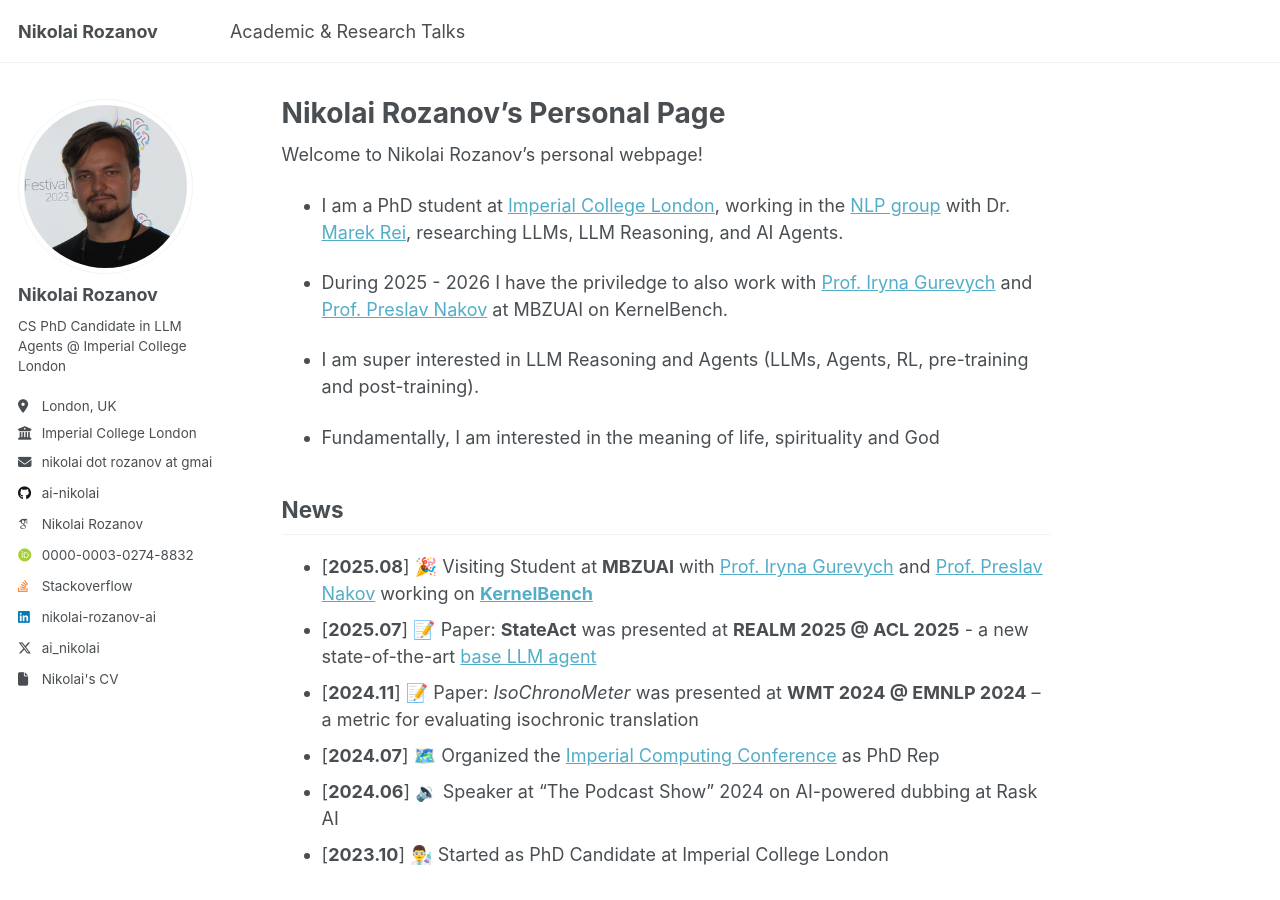
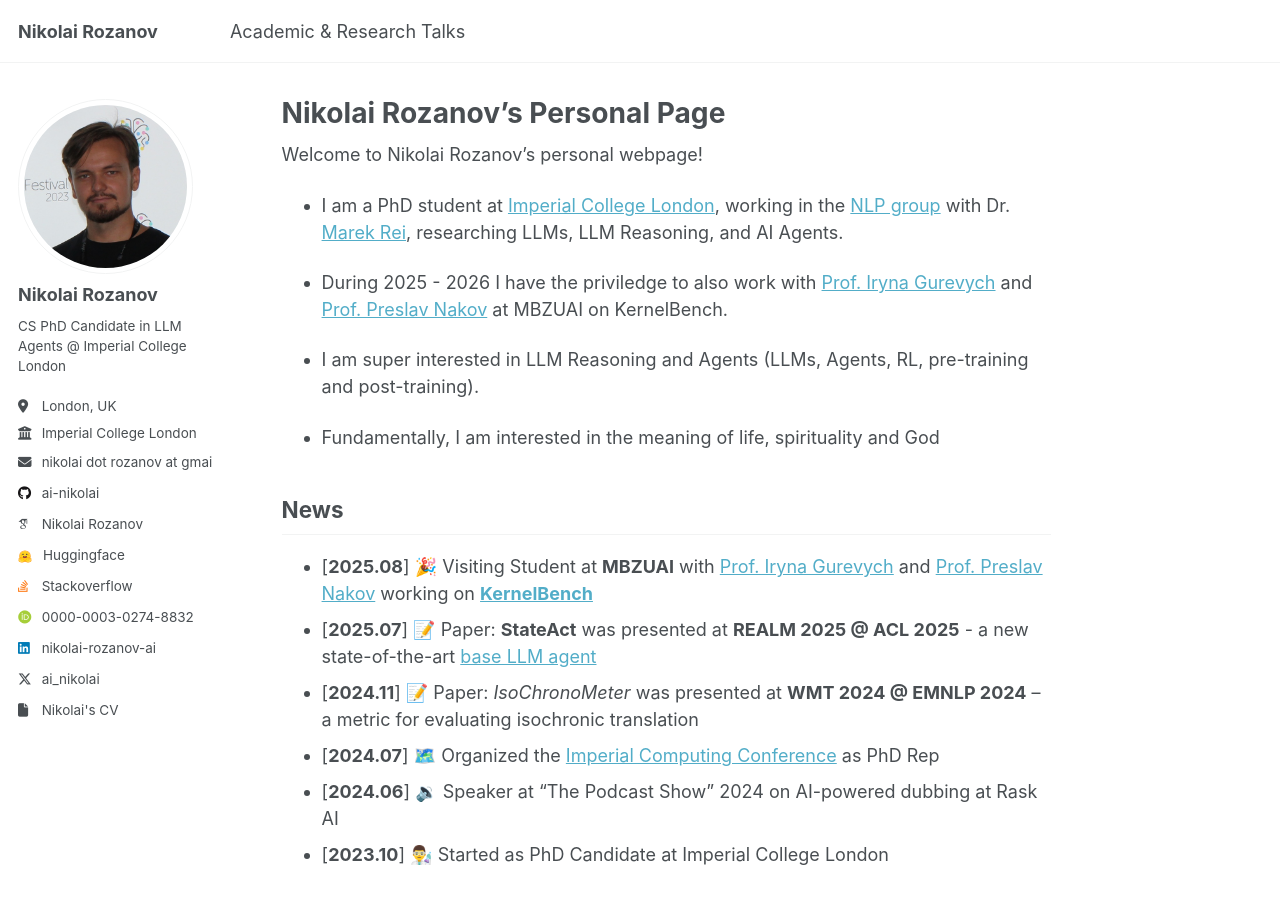
Before and after one commit to ai-nikolai/ai-nikolai.github.io, a Jekyll site: the page built from _pages/about.md, in a window 1280 px wide and 900 px high. Built offline with Jekyll 4.4.1, drawn with Linux system fonts in a browser that asks for light colours; some web fonts are replaced.

Commit message:
added social

```diff
--- a/_config.yml
+++ b/_config.yml
@@ -74,6 +74,7 @@
   xing             : # Username
   youtube          : # Username
   zhihu            : # Username
+  huggingface      : ai-nikolai
 
 # Publication Category - The following the list of publication categories and their headings
 publication_category:
@@ -278,9 +279,9 @@
   #     share: true
   #     comment: true
   # _talks
-  - scope:
-      path: ""
-      type: talks
+  # - scope:
+  #     path: ""
+  #     type: talks
   #   values:
   #     layout: talk
   #     author_profile: true
--- a/_includes/author-profile.html
+++ b/_includes/author-profile.html
@@ -58,6 +58,16 @@
       {% if author.impactstory %}
         <li><a href="{{ author.impactstory }}" target="_blank" ><i class="ai ai-impactstory ai-fw icon-pad-right"></i>Impactstory</a></li>
       {% endif %}
+
+      {% if author.huggingface %}
+        <li><a href="https://www.huggingface.co/{{ author.huggingface }}" target="_blank" ><img src="{{base_url}}/images/huggingface-icon.svg" style="height:1em; width:1em;" aria-hidden="true" alt="Huggingface">&nbsp;&nbsp;&nbsp;Huggingface</a></li>
+      {% endif %}
+      {% if author.stackoverflow %}
+        <li><a href="https://www.stackoverflow.com/users/{{ author.stackoverflow }}" target="_blank" ><i class="fab fa-fw fa-stack-overflow icon-pad-right" aria-hidden="true"></i>Stackoverflow</a></li>
+      {% endif %}
+
+
+
       {% if author.orcid %}
         <li><a href="{{ author.orcid }}" target="_blank" ><i class="ai ai-orcid ai-fw icon-pad-right"></i>0000-0003-0274-8832</a></li>
       {% endif %}
@@ -84,10 +94,7 @@
       {% if author.kaggle %}
         <li><a href="https://kaggle.com/{{ author.kaggle }}" target="_blank" ><i class="fab fa-fw fa-kaggle icon-pad-right" aria-hidden="true"></i>Kaggle</a></li>
       {% endif %}
-      {% if author.stackoverflow %}
-        <li><a href="https://www.stackoverflow.com/users/{{ author.stackoverflow }}" target="_blank" ><i class="fab fa-fw fa-stack-overflow icon-pad-right" aria-hidden="true"></i>Stackoverflow</a></li>
-      {% endif %}
-
+<!-- class="icon-pad-right" style="height:1em; width:1em; -->
       <!-- Font Awesome icons / Social media -->
       {% if author.bluesky %}
         <li><a href="https://bsky.app/profile/{{ author.bluesky }}" target="_blank" ><i class="fab fa-fw fa-bluesky icon-pad-right" aria-hidden="true"></i>ai-nikolai.bsky.social</a></li>
```
Also changed, not shown: images/huggingface-icon.svg (added).
